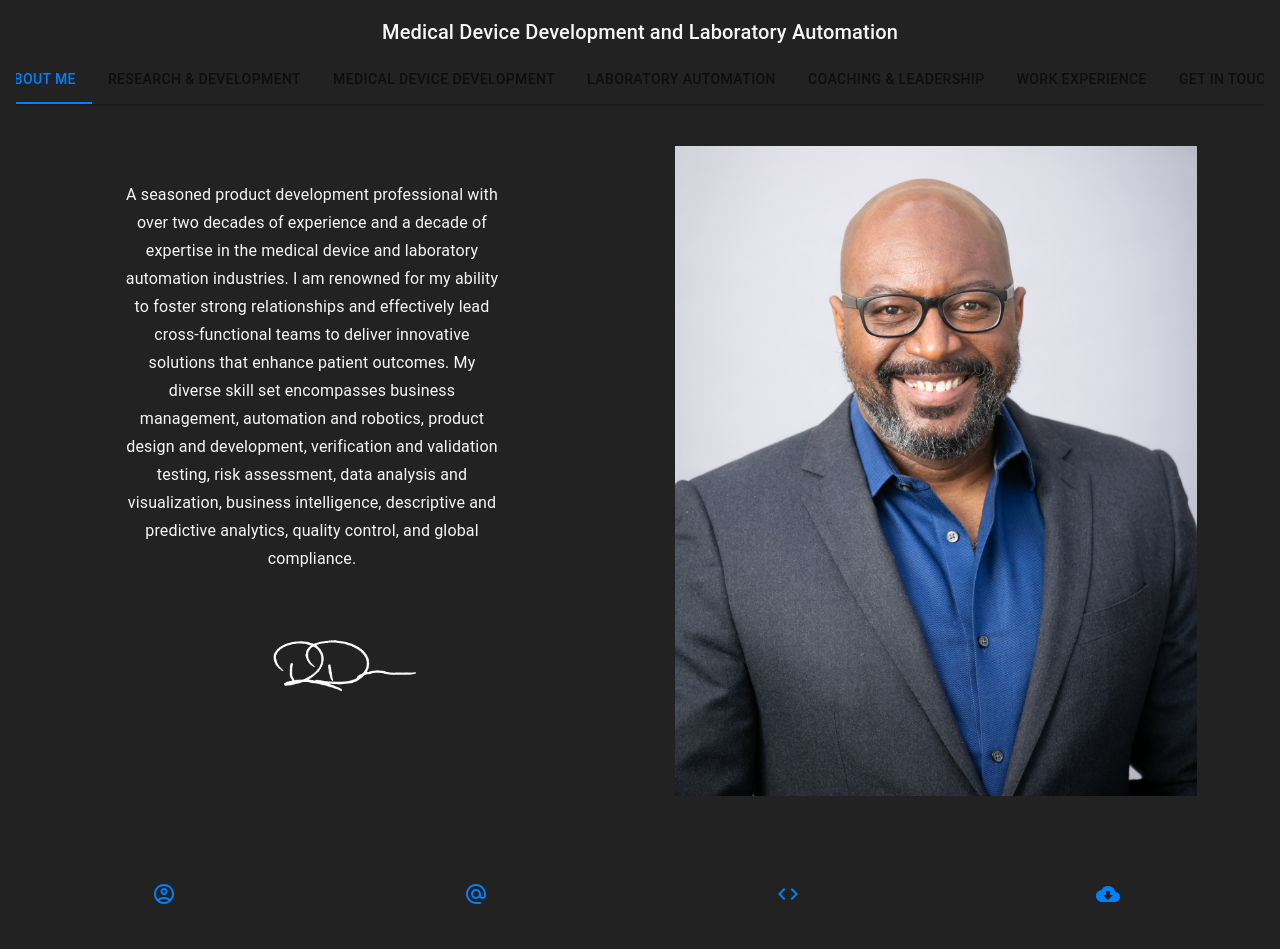
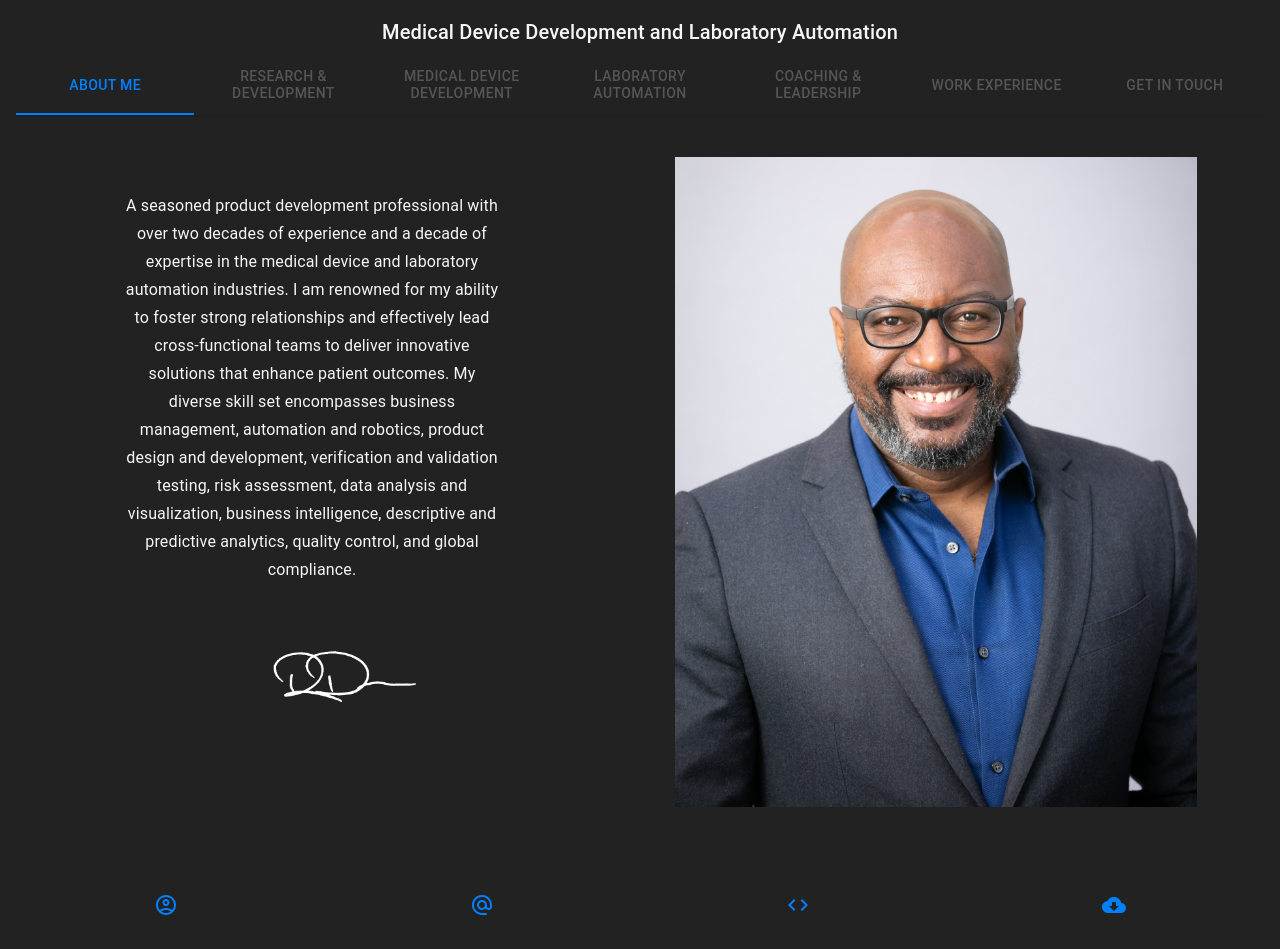
Before and after one commit to usefulmove/ded, a React (Vite) app: page / in a window 1280 px wide. Shown: the part 89-1038 px from the top of the page. Built offline with nearby package versions, Linux system fonts and the light colour scheme.

Commit message:
(automated gcp push)

```diff
--- a/src/App.jsx
+++ b/src/App.jsx
@@ -6,7 +6,7 @@ import Header from "./components/Header";
 import Footer from "./components/Footer";
 import Content from "./components/Content";
 import Board from "./components/Board";
-import { Grid, Typography, Box, Tab, Tabs } from "@mui/material";
+import { Card, Grid, Typography, Box, Tab, Tabs } from "@mui/material";
 import randd from "./assets/randd.jpg";
 
 function TabPanel(props) {
@@ -59,14 +59,42 @@ function App() {
               textColor="primary"
               indicatorColor="primary"
               centered
+              variant="fullWidth"
+              sx={{
+                "& button:hover": { color: "#0080ff" },
+              }}
             >
               <Tab label="About Me" {...a11yProps(0)} />
-              <Tab label="Research & Development" {...a11yProps(1)} />
-              <Tab label="Medical Device Development" {...a11yProps(2)} />
-              <Tab label="Laboratory Automation" {...a11yProps(3)} />
-              <Tab label="Coaching & Leadership" {...a11yProps(4)} />
-              <Tab label="Work Experience" {...a11yProps(5)} />
-              <Tab label="Get In Touch" {...a11yProps(6)} />
+              <Tab
+                label="Research & Development"
+                {...a11yProps(1)}
+                sx={{ color: "#555555" }}
+              />
+              <Tab
+                label="Medical Device Development"
+                {...a11yProps(2)}
+                sx={{ color: "#555555" }}
+              />
+              <Tab
+                label="Laboratory Automation"
+                {...a11yProps(3)}
+                sx={{ color: "#555555" }}
+              />
+              <Tab
+                label="Coaching & Leadership"
+                {...a11yProps(4)}
+                sx={{ color: "#555555" }}
+              />
+              <Tab
+                label="Work Experience"
+                {...a11yProps(5)}
+                sx={{ color: "#555555" }}
+              />
+              <Tab
+                label="Get In Touch"
+                {...a11yProps(6)}
+                sx={{ color: "#555555" }}
+              />
             </Tabs>
           </Box>
           <TabPanel value={value} index={0}>
@@ -98,6 +126,17 @@ function App() {
           </TabPanel>
           <TabPanel value={value} index={5} className="selection-heading">
             <Typography variant="h6">Why me?</Typography>
+            <Card>
+              <div>
+                Lorem ipsum dolor sit amet, consectetur adipiscing elit, sed do
+                eiusmod tempor incididunt ut labore et dolore magna aliqua. Ut
+                enim ad minim veniam, quis nostrud exercitation ullamco laboris
+                nisi ut aliquip ex ea commodo consequat. Duis aute irure dolor
+                in reprehenderit in voluptate velit esse cillum dolore eu fugiat
+                nulla pariatur. Excepteur sint occaecat cupidatat non proident,
+                sunt in culpa qui officia deserunt mollit anim id est laborum.
+              </div>
+            </Card>
           </TabPanel>
           <TabPanel value={value} index={6} className="selection-heading">
             <Typography variant="h6">How can I help?</Typography>
--- a/src/components/Footer.jsx
+++ b/src/components/Footer.jsx
@@ -6,6 +6,8 @@ import {
   CloudDownloadSharp,
 } from "@mui/icons-material";
 import DeIconButton from "./DeIconButton";
+
+/* LinkedIn Email GitHub Resume */
 
 function Footer() {
   return (
@@ -16,18 +18,35 @@ function Footer() {
       spacing={2}
     >
       <Grid item>
-        <DeIconButton icon={AccountCircleOutlined} />
+        <IconButton
+          onClick={() => {
+            window.open("https://www.linkedin.com/in/dedmonds/", "_blank");
+          }}
+        >
+          <DeIconButton icon={AccountCircleOutlined} />
+        </IconButton>
       </Grid>
       <Grid item>
-        <DeIconButton icon={AlternateEmailRounded} />
-      </Grid>
-      <Grid item>
-        <DeIconButton icon={CodeSharp} />
+        <IconButton onClick={() => {}}>
+          <DeIconButton icon={AlternateEmailRounded} />
+        </IconButton>
       </Grid>
       <Grid item>
         <IconButton
           onClick={() => {
-            window.open("../public/dedmonds_resume.pdf", "_blank");
+            window.open("https://github.com/usefulmove", "_blank");
+          }}
+        >
+          <DeIconButton icon={CodeSharp} />
+        </IconButton>
+      </Grid>
+      <Grid item>
+        <IconButton
+          onClick={() => {
+            window.open(
+              "https://github.com/usefulmove/o/raw/main/dedmonds_resume.pdf",
+              "_blank"
+            );
           }}
         >
           <DeIconButton icon={CloudDownloadSharp} />
@@ -38,5 +57,3 @@ function Footer() {
 }
 
 export default Footer;
-
-/* LinkedIn email GitHub */
```
